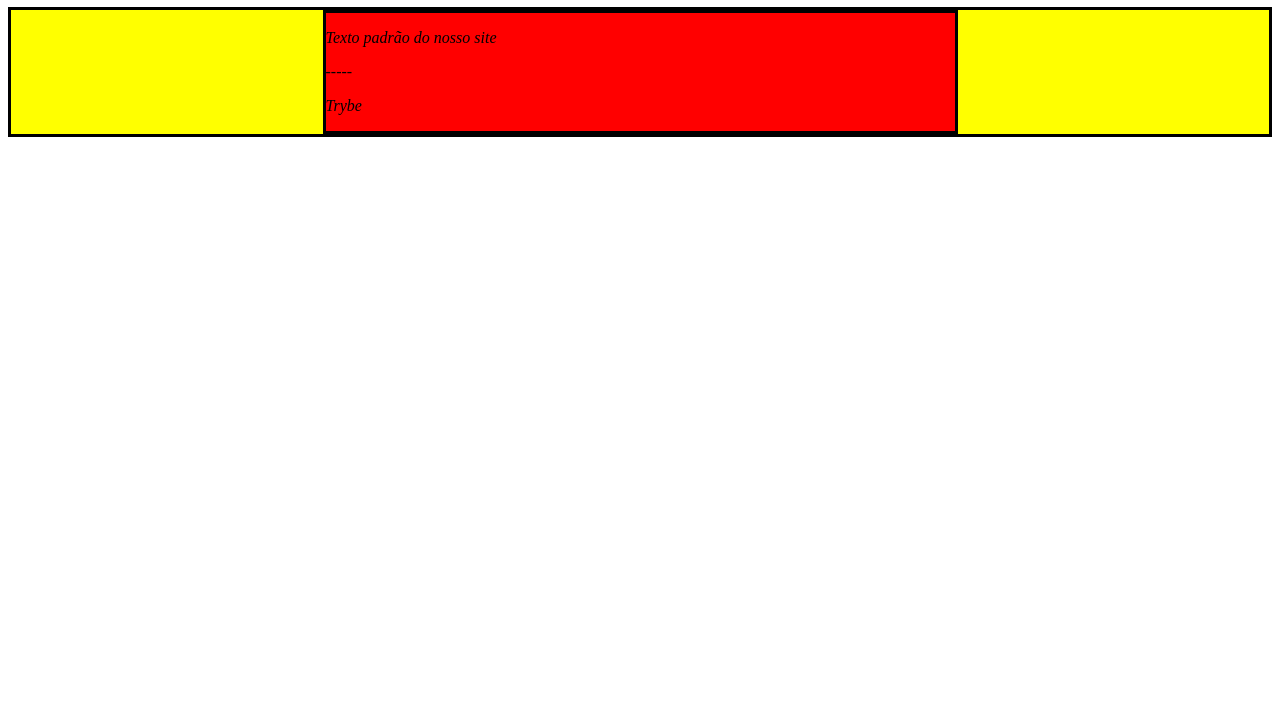
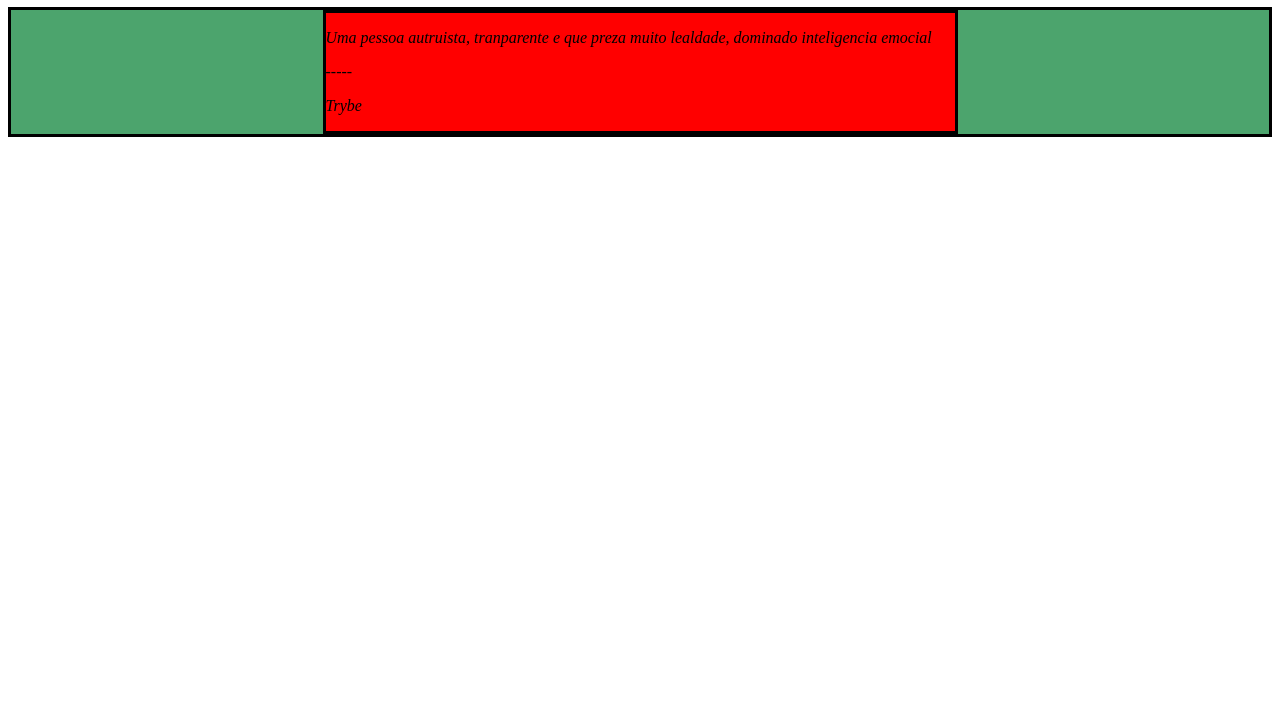
Before and after one commit to sergiomos/trybe-exercises, a plain HTML site: page bloco_5/dia_1/Pratica/ex.html in a window 1280 px wide. Shown: the part 73-800 px from the top of the page. Drawn offline with Linux system fonts and the light colour scheme.

Commit message:
Funçao que altera o backgroundo de uma div

```diff
--- a/bloco_5/dia_1/Pratica/ex.html
+++ b/bloco_5/dia_1/Pratica/ex.html
@@ -51,12 +51,21 @@
  Crie uma função que modifique todo o texto da tag <p> para maiúsculo.
  Crie uma função que exiba o conteúdo de todas as tags <p> no console.
         */
+      let description = document.getElementsByTagName('p')[0];
 
-      function changeParagraph() {
-        let description = document.getElementsByTagName('p')[0];
+      function changeParagraph(element) {
+        element.innerText = 'Uma pessoa autruista, tranparente e que preza muito lealdade, dominado inteligencia emocial';
+      }
 
-        description.innerText = 'Uma pessoa autruista, tranparente e que preza muito lealdade, dominado inteligencia emocial'
+      changeParagraph(description);
+
+      let mainDiv = document.getElementsByClassName('main-content')[0];
+
+      function divColorToGreen (div) {
+        div.style.backgroundColor = 'rgb(76,164,109)';
       }
+
+      divColorToGreen(mainDiv);
     </script>
   </body>
 </html>
```
